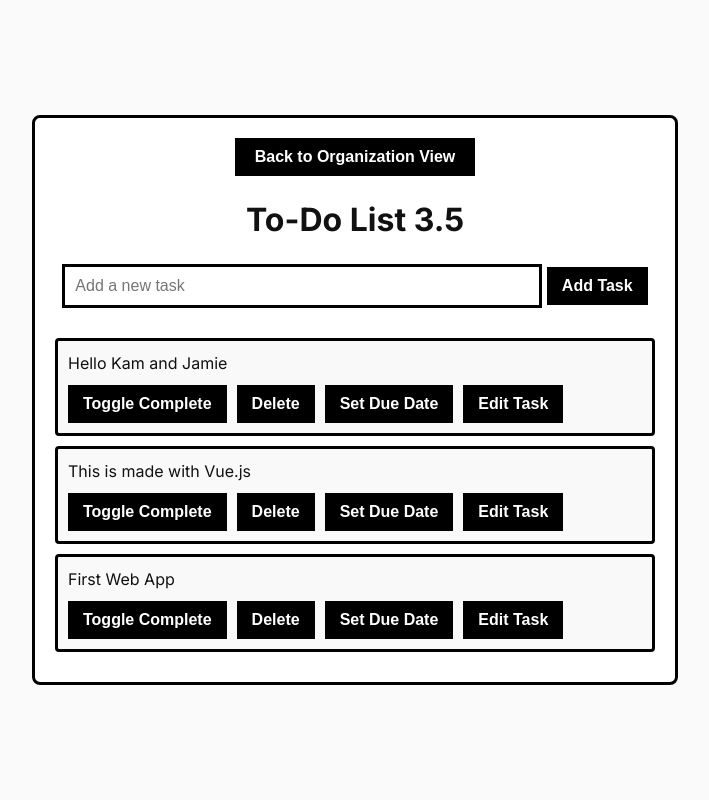
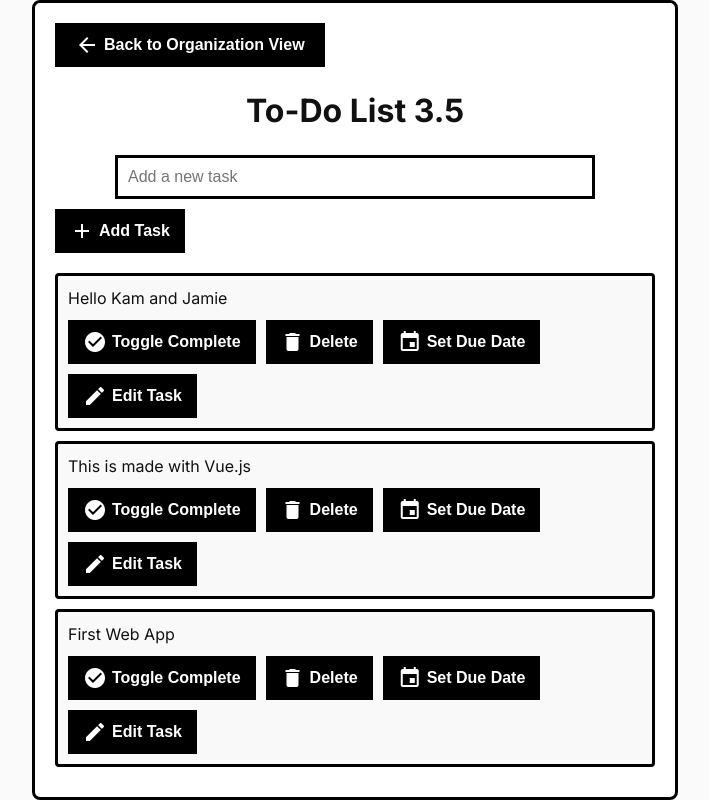
Before and after one commit to hunterAntal/VueToDoApp, a plain HTML site: page ProjectTaskList.html in a window 1280 px wide. Shown: the whole page, without its empty margins (285-994 px from the left). Drawn offline with nearby package versions, Linux system fonts and the light colour scheme.

Commit message:
added icons from google icons

```diff
--- a/ProjectTaskList.html
+++ b/ProjectTaskList.html
@@ -2,10 +2,12 @@
   <meta charset="UTF-8">
   <meta name="viewport" content="width=device-width, initial-scale=1.0">
   <title>Vue.js To-Do List v-3.5</title>
-   <!-- Favicon -->
-   <link rel="icon" href="icon/favicon.ico" type="image/x-icon">
+  <!-- Favicon -->
+  <link rel="icon" href="icon/favicon.ico" type="image/x-icon">
   <!-- Google Font for Neo-brutalist Style -->
   <link href="https://fonts.googleapis.com/css2?family=Inter:wght@400;700&display=swap" rel="stylesheet">
+  <!-- Google Material Icons -->
+  <link href="https://fonts.googleapis.com/icon?family=Material+Icons" rel="stylesheet">
   <script src="https://cdn.jsdelivr.net/npm/vue@2/dist/vue.js"></script>
   <style>
     /* Reset some default styles */
@@ -63,6 +65,9 @@
       color: #fff; /* White text for high contrast */
       border: none;
       cursor: pointer;
+      display: flex;
+      align-items: center;
+      gap: 5px;
     }
 
     button:hover {
@@ -117,6 +122,9 @@
       color: #fff; /* White text for high contrast */
       border: none;
       cursor: pointer;
+      display: flex;
+      align-items: center;
+      gap: 5px;
     }
 
     .back-button:hover {
@@ -128,11 +136,17 @@
   <!-- Vue Application Root -->
   <div id="app">
     <!-- Back to Organization View Button -->
-    <button class="back-button" @click="goBackToOrgView">Back to Organization View</button>
+    <button class="back-button" @click="goBackToOrgView">
+      <span class="material-icons">arrow_back</span>
+      Back to Organization View
+    </button>
 
     <h1>To-Do List 3.5</h1>
     <input type="text" v-model="newTask" placeholder="Add a new task" @keyup.enter="addTask">
-    <button @click="addTask">Add Task</button>
+    <button @click="addTask">
+      <span class="material-icons">add</span>
+      Add Task
+    </button>
 
     <ul>
       <li v-for="(task, index) in tasks" :key="index">
@@ -146,10 +160,22 @@
 
         <!-- Buttons are placed below the task name -->
         <div class="button-container">
-          <button @click="toggleComplete(index)">Toggle Complete</button>
-          <button @click="deleteTask(index)">Delete</button>
-          <button @click="setDueDate(index)">Set Due Date</button>
-          <button @click="editTask(index)">Edit Task</button>
+          <button @click="toggleComplete(index)">
+            <span class="material-icons">check_circle</span>
+            Toggle Complete
+          </button>
+          <button @click="deleteTask(index)">
+            <span class="material-icons">delete</span>
+            Delete
+          </button>
+          <button @click="setDueDate(index)">
+            <span class="material-icons">event</span>
+            Set Due Date
+          </button>
+          <button @click="editTask(index)">
+            <span class="material-icons">edit</span>
+            Edit Task
+          </button>
         </div>
 
         <!-- Hidden date input for picking a due date -->
```
